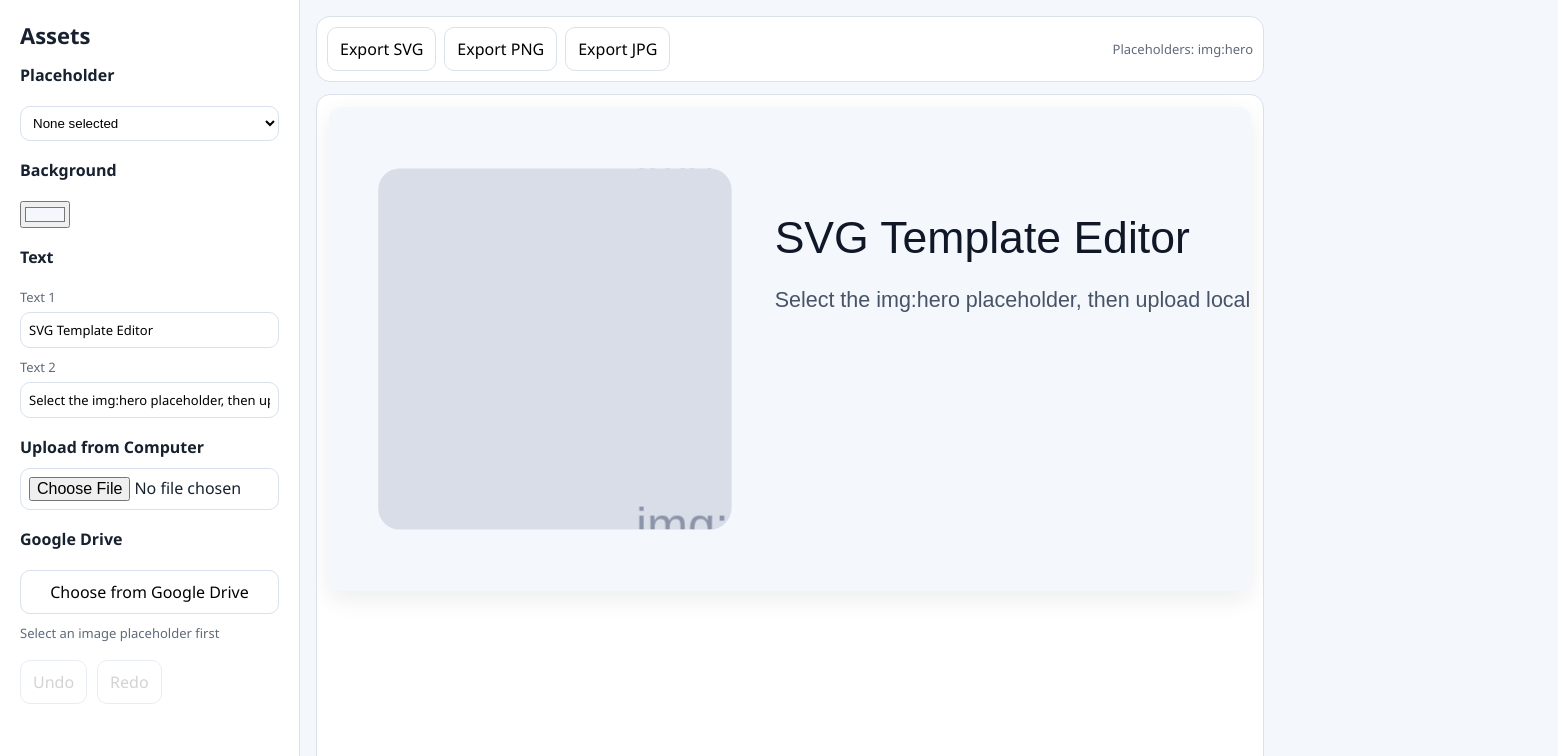
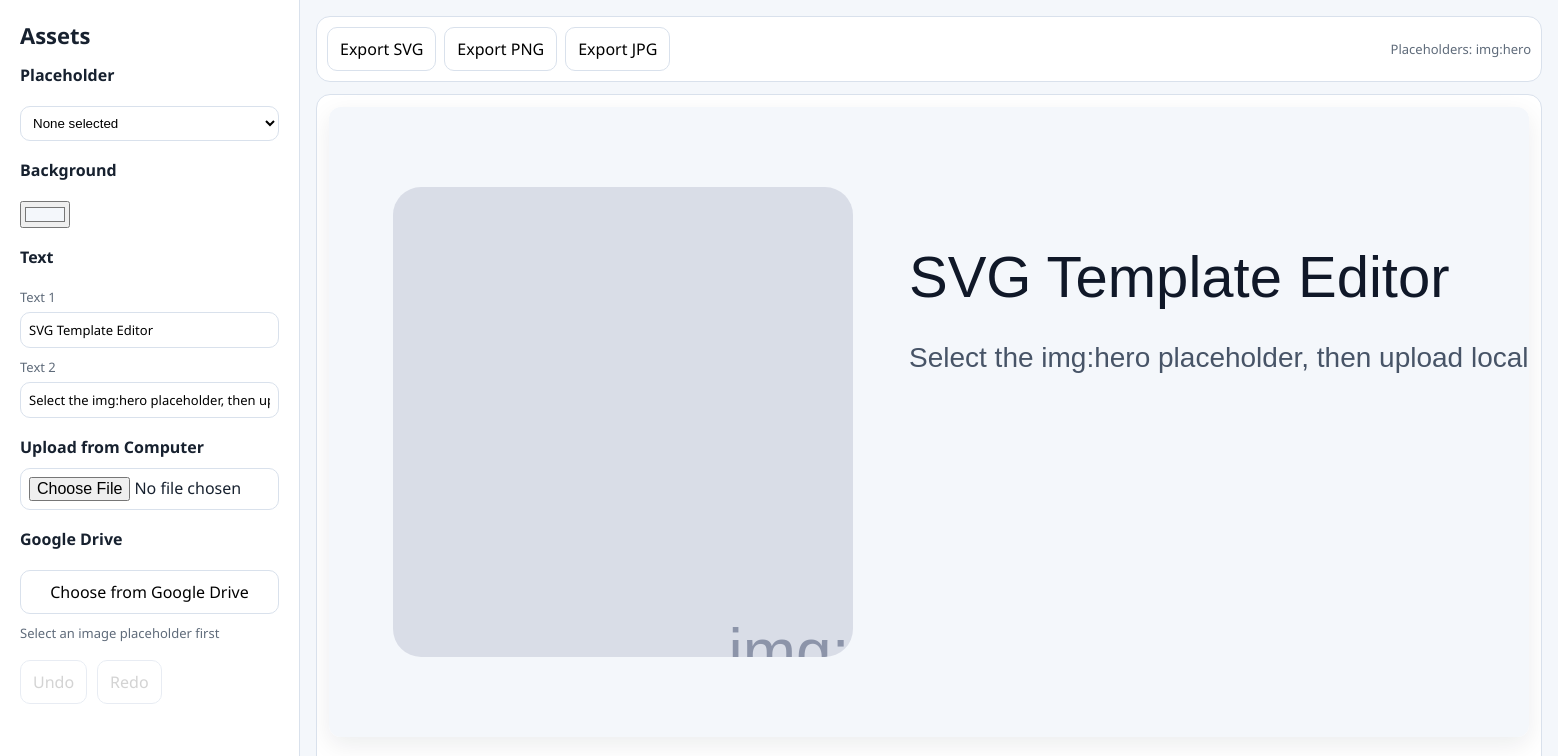
Before and after one commit to alan-tz/SVG-template-editor, a Next.js app: page /editor/1 in a window 1280 px wide. Shown: the top 756 px of the page, 1558 px wide, since content can reach past the window. Built offline with nearby package versions, Linux system fonts and the light colour scheme.

Commit message:
Render imported SVG at intrinsic file dimensions

```diff
--- a/app/editor/[templateId]/page.tsx
+++ b/app/editor/[templateId]/page.tsx
@@ -189,6 +189,7 @@ export default function EditorPage() {
   const { chooseFile, isBusy: googleBusy } = useGooglePicker();
 
   const sanitizedSvg = useMemo(() => sanitizeSvg(history.present), [history.present]);
+  const canvasDimensions = useMemo(() => parseSvgDimensions(history.present), [history.present]);
   const placeholderIds = useMemo(() => extractPlaceholderIds(history.present), [history.present]);
   const textEntries = useMemo(() => extractTextEntries(history.present), [history.present]);
   const backgroundColor = useMemo(() => extractBackgroundColor(history.present), [history.present]);
@@ -465,7 +466,11 @@ export default function EditorPage() {
         </header>
 
         <div className="canvas-shell" onClick={onCanvasClick}>
-          <div className="svg-canvas" dangerouslySetInnerHTML={{ __html: sanitizedSvg }} />
+          <div
+            className="svg-canvas"
+            style={{ width: `${canvasDimensions.width}px`, height: `${canvasDimensions.height}px` }}
+            dangerouslySetInnerHTML={{ __html: sanitizedSvg }}
+          />
         </div>
       </section>
 
--- a/app/globals.css
+++ b/app/globals.css
@@ -145,12 +145,13 @@ input {
 }
 
 .svg-canvas {
-  min-width: 760px;
+  min-width: max-content;
 }
 
 .svg-canvas svg {
-  width: min(100%, 1200px);
-  height: auto;
+  width: 100%;
+  height: 100%;
+  display: block;
   border-radius: 12px;
   box-shadow: 0 8px 24px rgba(16, 24, 40, 0.08);
 }
@@ -182,6 +183,6 @@ input {
   }
 
   .svg-canvas {
-    min-width: 0;
+    min-width: max-content;
   }
 }
```
